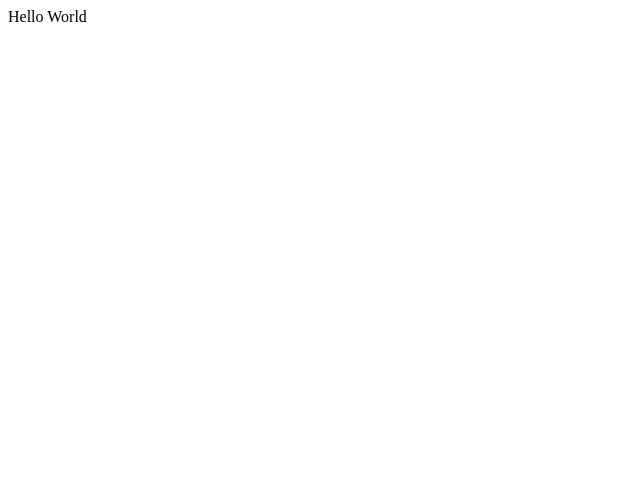
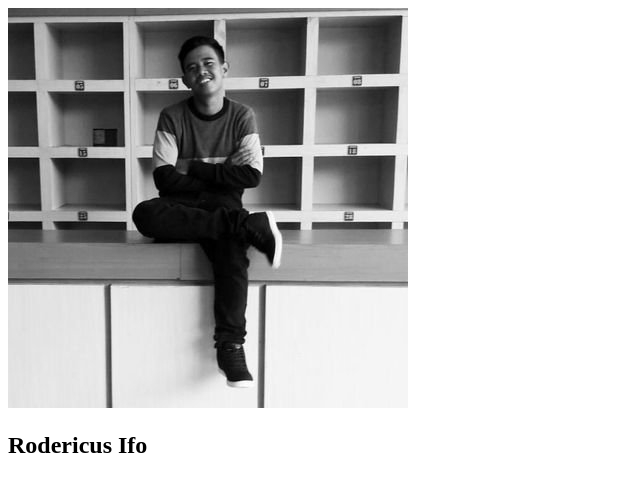
Before and after one commit to rodericusifo/my-repo-from-remote, a plain HTML site: page index.html in a window 1280 px wide. Shown: the whole page, without its empty margins (0-640 px from the left). Drawn offline with Linux system fonts and the light colour scheme.

Commit message:
Changed Hello world with img and h2 to display simple profile data. Image file added in the folder images and used as resource in the img element in index.html file

```diff
--- a/index.html
+++ b/index.html
@@ -3,6 +3,9 @@
   <head> </head>
 
   <body>
-    Hello World
+    <div>
+        <img src="images/rodericusifo.jpg" alt="profile image" />
+        <h2>Rodericus Ifo</h2>
+     </div>
   </body>
 </html>
```
Also changed, not shown: images/rodericusifo.jpg (added).
